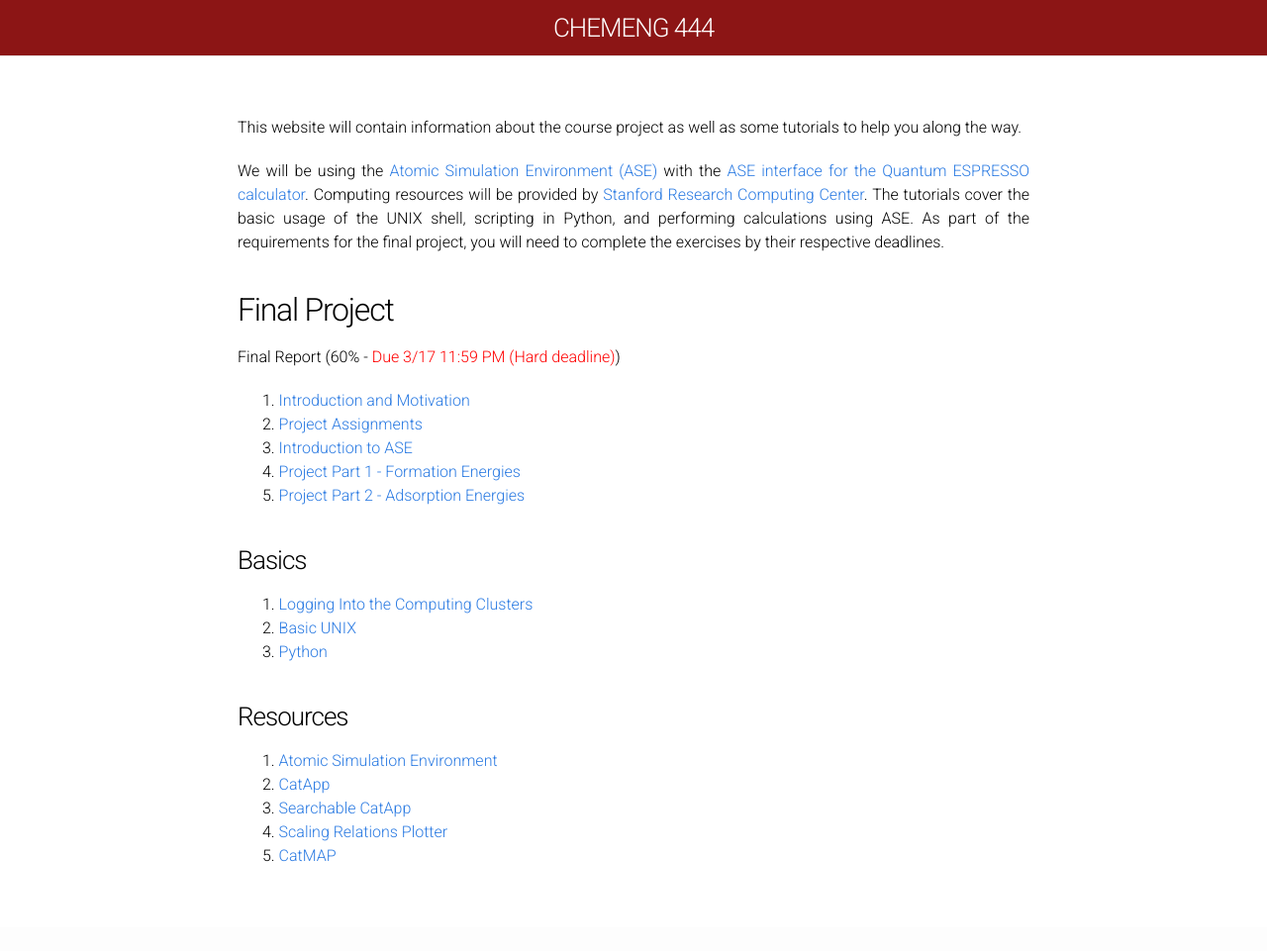
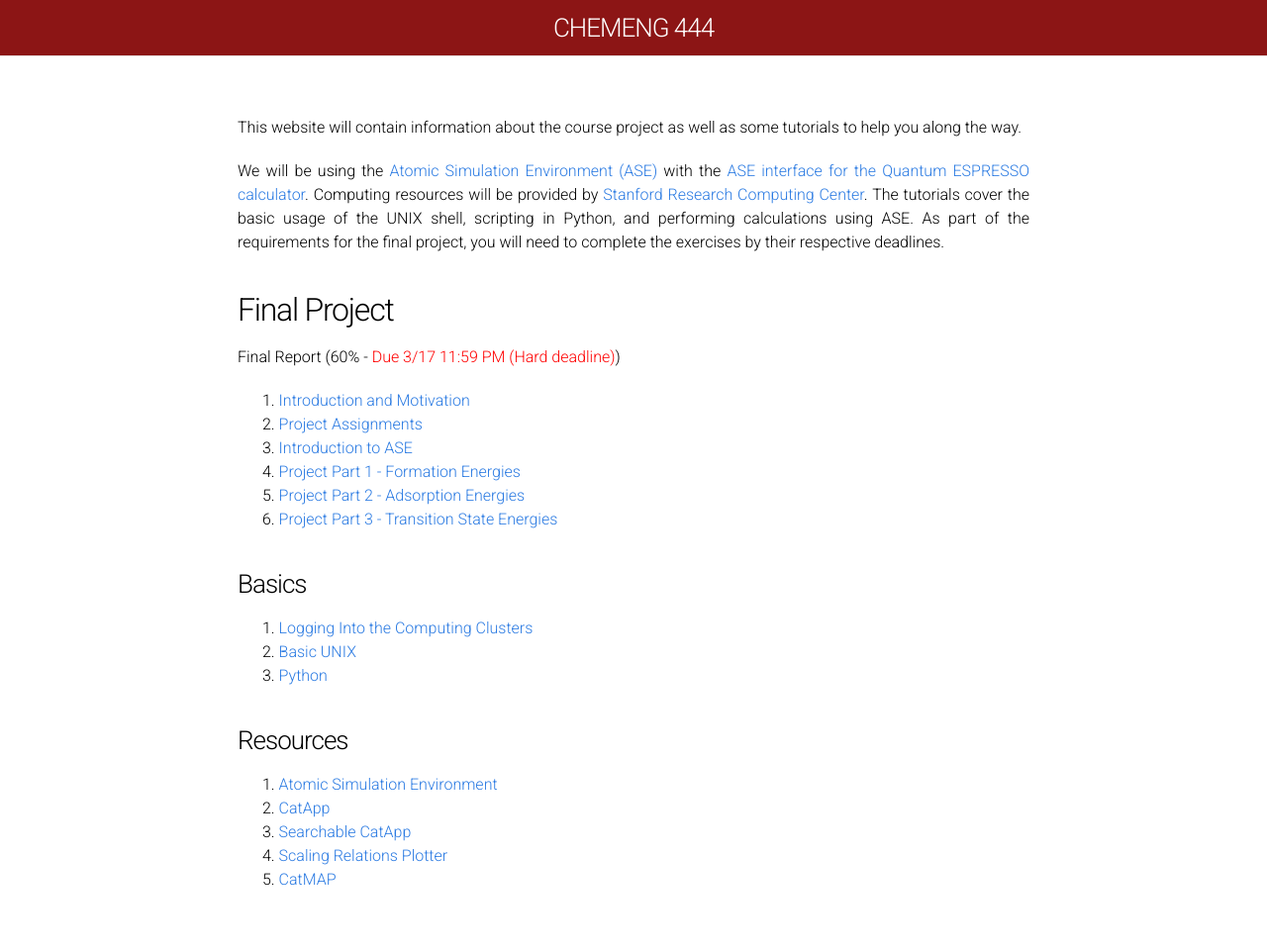
Before and after one commit to brohr/brohr.github.io, a Jekyll site: the page built from Index.md, in a window 1280 px wide. Shown: the whole page at 99% size. Built offline with Jekyll 4.4.1, drawn with Linux system fonts in a browser that asks for light colours; before the commit the page ends 937 px from its top, so only the background shows below that.

Commit message:
1488525103.08

```diff
--- a/Index.md
+++ b/Index.md
@@ -17,7 +17,7 @@ Final Report (60% - <font color="red">Due 3/17 11:59 PM (Hard deadline)</font>)
 3. [Introduction to ASE](ASE/)
 4. [Project Part 1 - Formation Energies](ASE/Formation_Energies/)
 5. [Project Part 2 - Adsorption Energies](ASE/Adsorption_Energies/)
-<!-- 6. [Project Part 3 - Barriers](ASE/Transition_States/) -->
+6. [Project Part 3 - Transition State Energies](ASE/Transition_States/)
 <!-- 7. [Error Estimation and Density of States (Optional)](ASE/BEEF_DOS/) -->
 <!-- 8. [Scripts](Scripts/) -->
 
```
